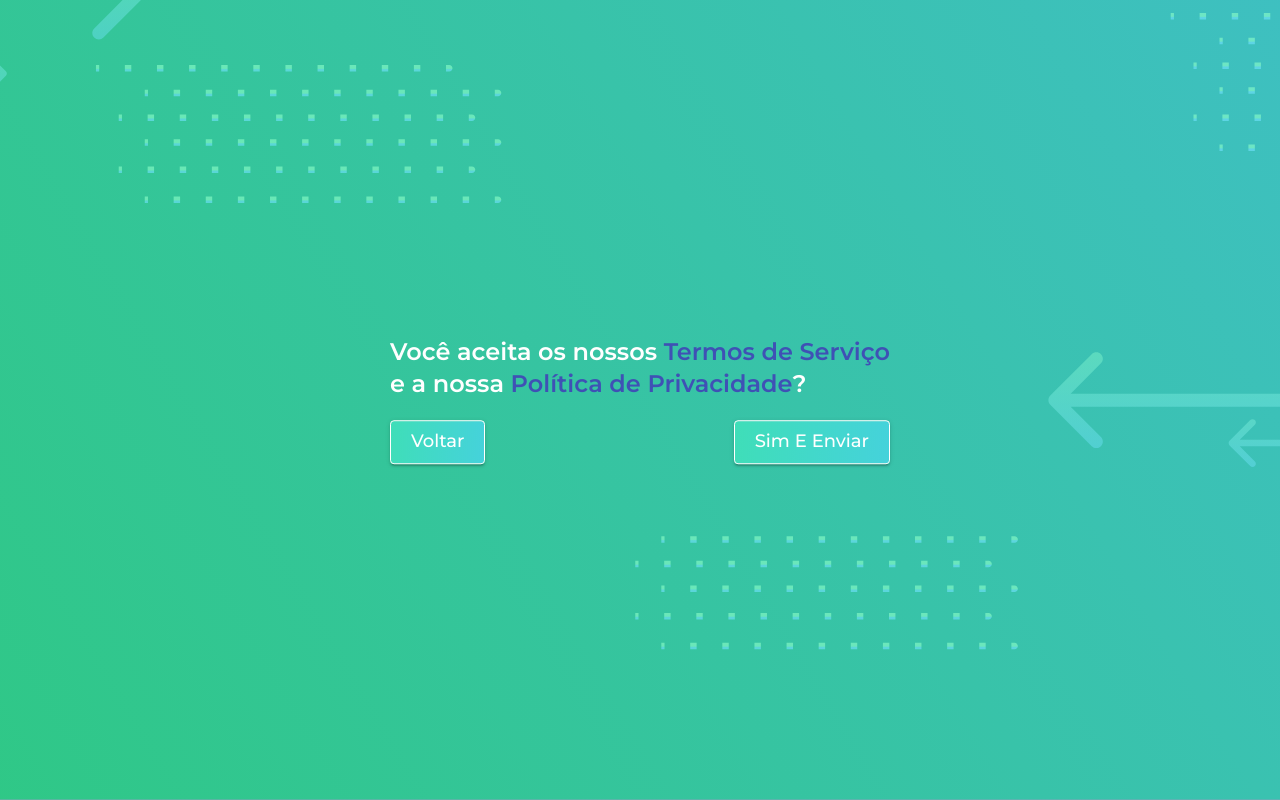
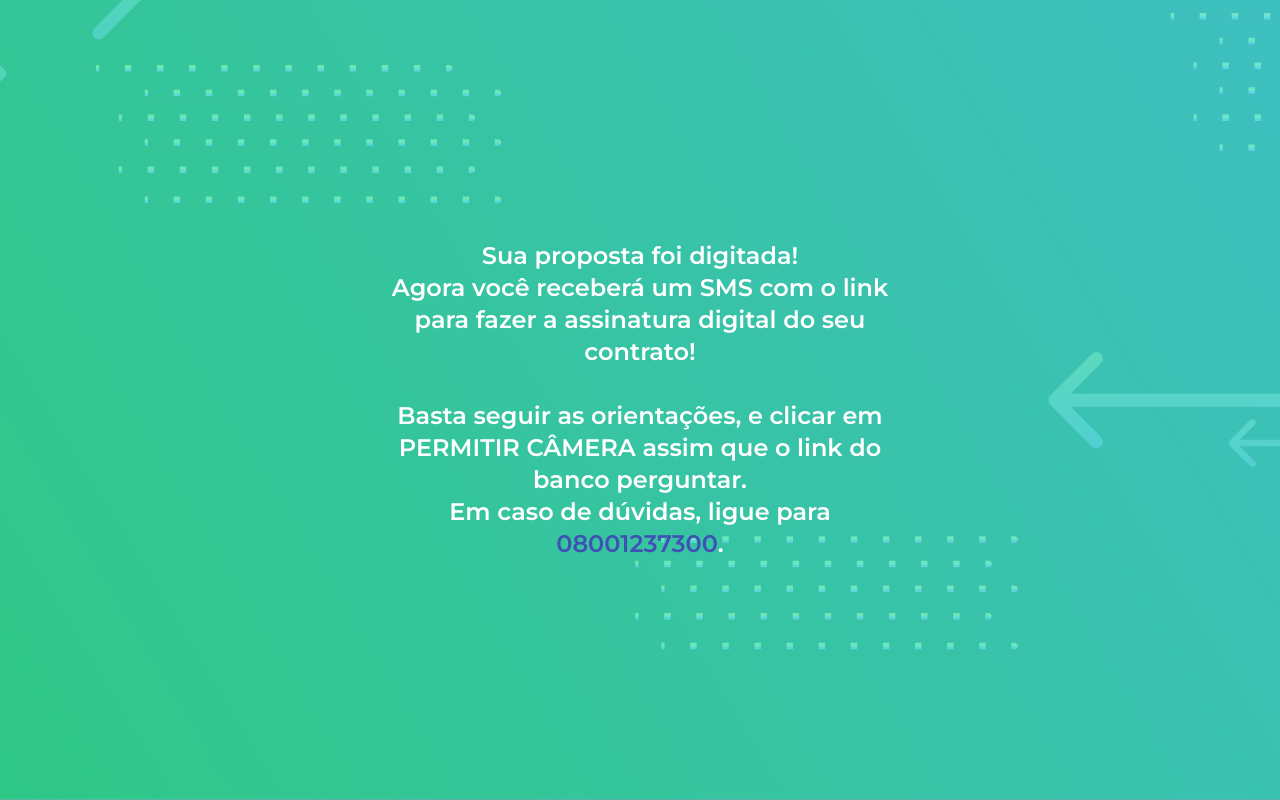
Before and after one commit to NorkulM/SimCrediReact, a React (Create React App) app: page / in a window 1280 px wide. Built offline with nearby package versions, Linux system fonts and the light colour scheme.

Commit message:
updating success message

```diff
--- a/src/components/Form/Form.tsx
+++ b/src/components/Form/Form.tsx
@@ -1,4 +1,4 @@
-import { useMediaQuery } from "@material-ui/core";
+import { Link, useMediaQuery } from "@material-ui/core";
 import { Typography } from "@mui/material";
 import { useEffect, useState } from "react";
 import { getBalance, makeProposal } from "../../services";
@@ -9,7 +9,7 @@ import FormQuestion from "../FormQuestion";
 import StepsTransition from "../StepsTransition";
 import QUESTIONS from "./questions";
 
-const START_STEP: keyof IFormData = process.env.NODE_ENV === "development" ? "agreeWithTerms" : "enabledFGTS";
+const START_STEP: keyof IFormData = process.env.NODE_ENV === "development" ? "success" : "enabledFGTS";
 
 const Form = () => {
     const [isLoading, setIsLoading] = useState(false);
@@ -209,7 +209,13 @@ const Form = () => {
                                         component="h3"
                                         textAlign="center"
                                     >
-                                        Suas informações serão analisadas, em breve entraremos em contato. Muito Obrigado!
+                                        Sua proposta foi digitada!
+                                        <br/>
+                                        Agora você receberá um SMS com o link para fazer a assinatura digital do seu contrato!
+                                        <br/><br/>
+                                        Basta seguir as orientações, e clicar em PERMITIR CÂMERA assim que o link do banco perguntar.
+                                        <br/>
+                                        Em caso de dúvidas, ligue para <Link href="tel:08001237300">08001237300</Link>.
                                     </Typography>
                                 )}
                             </div>
```
